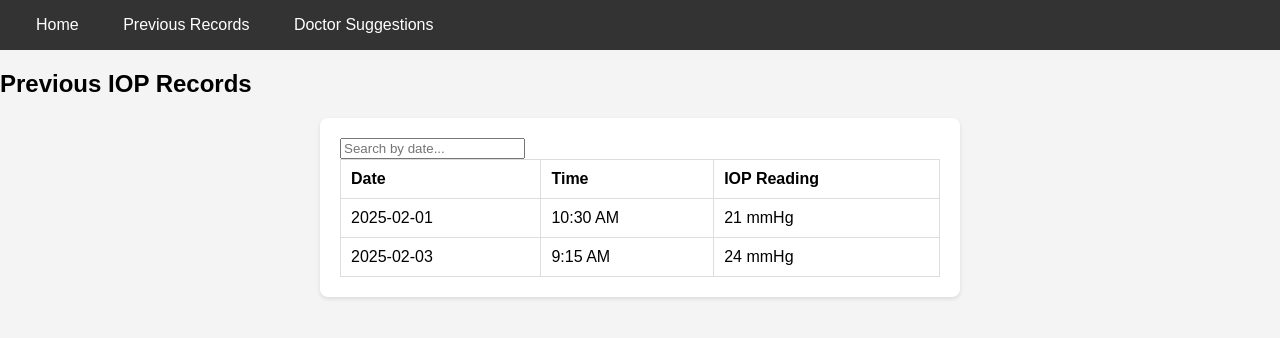
After one commit to nithiya-2003/Smart_Tonometer_website, a Flask app: template templates/previous-records.html in a window 1280 px wide. The commit adds this page. Shown: the top 338 px of the page. Run offline with Flask 3, Linux system fonts and the light colour scheme; the template is opened without the code that fills it, so the values that code supplies are empty.

Commit message:
User checkpoint: Implement EyeCare Monitor web application with login, dashboard, records, and doctor suggestion pages.

```diff
--- /dev/null
+++ b/templates/previous-records.html
@@ -0,0 +1,42 @@
+<!DOCTYPE html>
+<html lang="en">
+<head>
+  <meta charset="UTF-8" />
+  <meta name="viewport" content="width=device-width, initial-scale=1.0" />
+  <title>Previous Records - EyeCare Monitor</title>
+  <link rel="stylesheet" href="style.css" />
+</head>
+<body>
+  <div class="navbar">
+    <a href="dashboard.html">Home</a>
+    <a href="previous-records.html">Previous Records</a>
+    <a href="doctor-suggestions.html">Doctor Suggestions</a>
+  </div>
+
+  <h2>Previous IOP Records</h2>
+  <div class="records-table">
+    <input type="text" placeholder="Search by date..." />
+    <table>
+      <thead>
+        <tr>
+          <th>Date</th>
+          <th>Time</th>
+          <th>IOP Reading</th>
+        </tr>
+      </thead>
+      <tbody>
+        <tr>
+          <td>2025-02-01</td>
+          <td>10:30 AM</td>
+          <td>21 mmHg</td>
+        </tr>
+        <tr>
+          <td>2025-02-03</td>
+          <td>9:15 AM</td>
+          <td>24 mmHg</td>
+        </tr>
+      </tbody>
+    </table>
+  </div>
+</body>
+</html>
--- /dev/null
+++ b/templates/style.css
@@ -0,0 +1,83 @@
+body {
+  font-family: 'Arial', sans-serif;
+  margin: 0;
+  padding: 0;
+  background: #f4f4f4;
+}
+
+.navbar {
+  background: #333;
+  overflow: hidden;
+  padding: 1rem;
+}
+
+.navbar a {
+  color: white;
+  padding: 14px 20px;
+  text-decoration: none;
+}
+
+.navbar a:hover {
+  background-color: #ddd;
+  color: black;
+}
+
+.login-container {
+  max-width: 400px;
+  margin: 100px auto;
+  padding: 20px;
+  background: white;
+  box-shadow: 0 2px 4px rgba(0, 0, 0, 0.1);
+}
+
+form label {
+  display: block;
+  margin: 10px 0 5px;
+}
+
+form input {
+  width: 100%;
+  padding: 8px;
+  margin-bottom: 15px;
+  border: 1px solid #ccc;
+  border-radius: 4px;
+}
+
+button {
+  width: 100%;
+  padding: 10px;
+  background: #28a745;
+  color: white;
+  border: none;
+  border-radius: 4px;
+  cursor: pointer;
+}
+
+button:hover {
+  background: #218838;
+}
+
+.records-table {
+  max-width: 600px;
+  margin: 20px auto;
+  background: white;
+  padding: 20px;
+  border-radius: 8px;
+  box-shadow: 0 2px 4px rgba(0, 0, 0, 0.1);
+}
+
+table {
+  width: 100%;
+  border-collapse: collapse;
+}
+
+table th, table td {
+  padding: 10px;
+  border: 1px solid #ddd;
+  text-align: left;
+}
+
+.iop-indicator {
+  color: green;
+  font-weight: bold;
+}
```
Also changed, not shown: home.html (deleted, +0 -14 lines), templates/dashboard.html (added, +21 -0 lines), templates/doctor-suggestion.html (added, +20 -0 lines), templates/home.html (+21 -7 lines).
